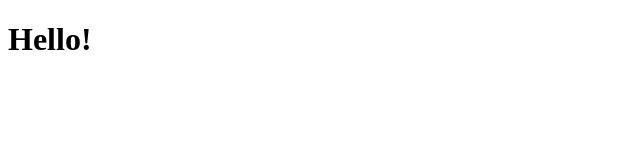
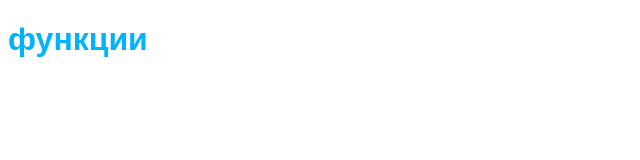
Before and after one commit to NataManatu/task-js, a plain HTML site: page функции/index.html in a window 1280 px wide. Shown: the whole page, without its empty margins (0-640 px from the left). Drawn offline with Linux system fonts and the light colour scheme.

Commit message:
функции

```diff
--- a/функции/index.html
+++ b/функции/index.html
@@ -6,10 +6,11 @@
     <meta http-equiv="X-UA-Compatible" content="IE=edge">
     <meta name="viewport" content="width=device-width, initial-scale=1.0">
     <title>Document</title>
+    <link rel="stylesheet" href="style.css">
 </head>
 
 <body>
-    <h1>Hello!</h1>
+    <h1>функции</h1>
     <div id="headers">
     </div>
     <p id="Log"></p>
--- a/функции/script.js
+++ b/функции/script.js
@@ -1,4 +1,4 @@
-//ФУНКИИ
+//ФУНКЦИИ
 
 
 
@@ -31,7 +31,19 @@
 //   x = 2;
 //   Log.innerHTML = "x = " + x;
 //   incAndLog(x);
-//   Log.innerHTML = "<br>x = " + x;//страница 17
+//   Log.innerHTML = "<br>x = " + x;//страница 17 функции
+
+
+// function logArguments(){
+//   for(i=0; i<arguments.length; i++){
+//     console.log("argument"+(i+1)+"="+"arguments[i]")
+// }
+//  }
+
+//  logArguments(1,2,3)
+//  logArguments("text")//непонятная запись стр 6 подробнее о функциях
+
+
 
 
 // function bankerRound(x) {
@@ -47,7 +59,7 @@
 
 
 
-
+//ЗАДАЧИ
 /*  Создайте функцию sayError(), которая будет выводить (при помощи диалогового окна alert) сообщение
  с текстом «Some error occurred!».*/
 
@@ -211,4 +223,18 @@ checkPassword('JavaScript') */
 // weekDays(4)
 // weekDays(5)
 // weekDays(6)
-// weekDays(7)
+// weekDays(7)//можно через swith
+
+//ЗАДАЧИ-ПОДРОБНЕЕ О ФУНКЦИЯХ
+
+
+/* 1. Создайте функцию stringFrom(…), возвращающую
+строку, состоящую из значений всех переданных
+аргументов. Например, вызов stringFrom('I have',
+5, 'apples') вернет строку «I have 5 apples»; вызов
+stringFrom('Х value is', true) вернет строку «Х value
+is true». */
+
+function stringForm() {
+
+}
--- /dev/null
+++ b/функции/style.css
@@ -0,0 +1,4 @@
+*{
+    color: rgb(0, 179, 255);
+    font-family: sans-serif;
+}
```
